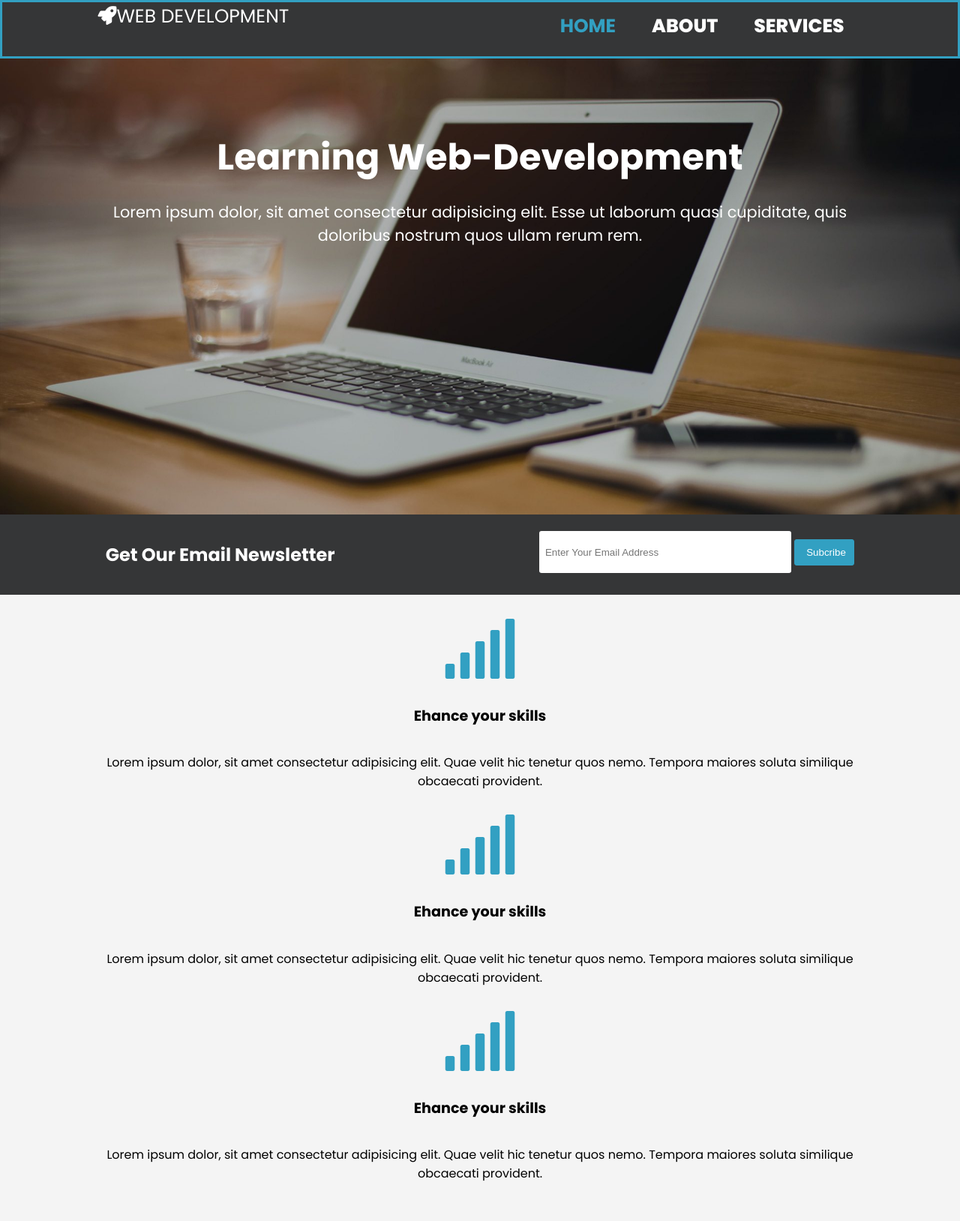
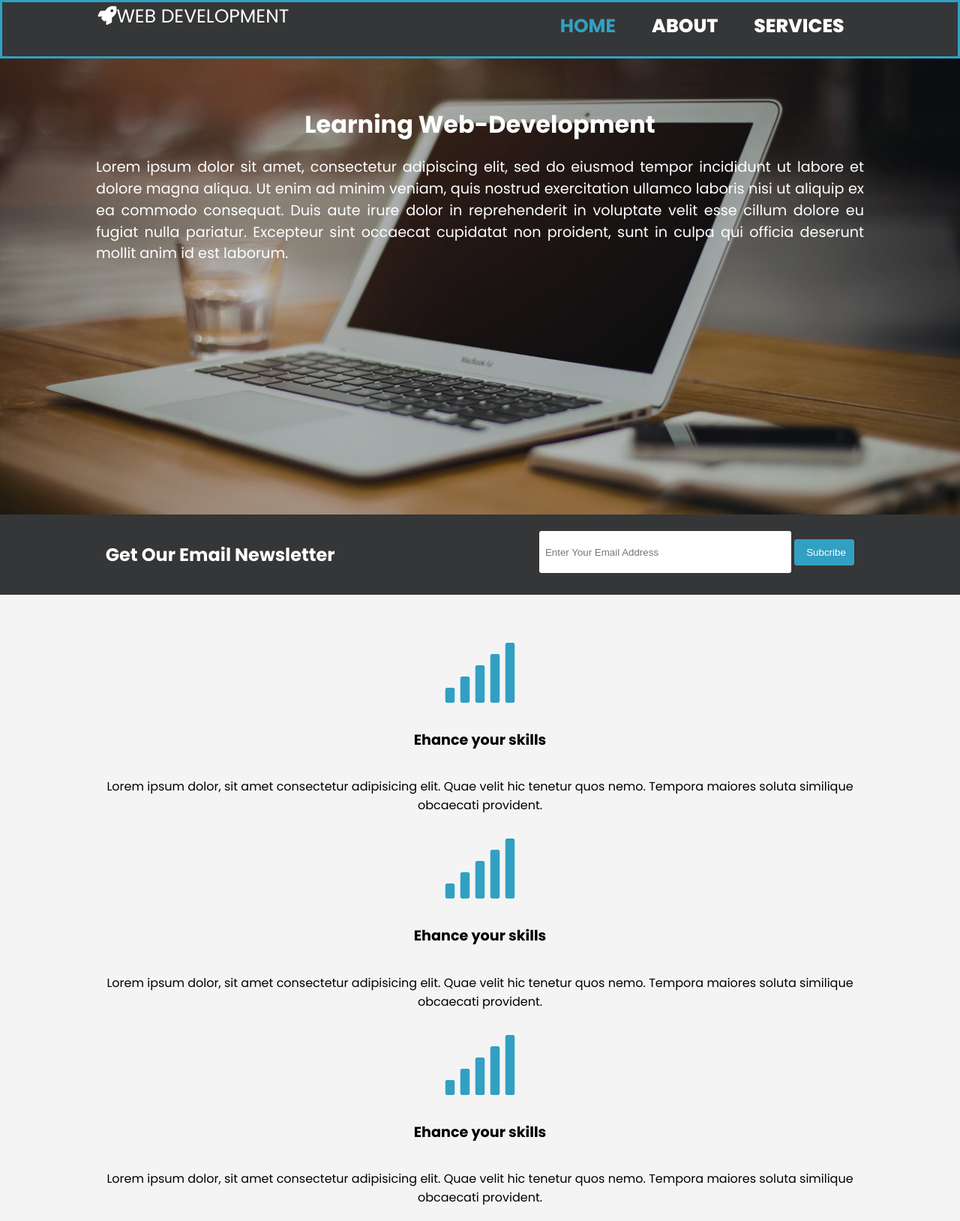
Before and after one commit to Sagar06/email-newsletter, a plain HTML site: page index.html in a window 1280 px wide. Shown: the top 1628 px of the page at 75% size. Drawn offline with Linux system fonts and the light colour scheme.

Commit message:
Added paragraph and Responsveness

```diff
--- a/index.html
+++ b/index.html
@@ -24,7 +24,7 @@
     <header>
         <div class="container">
             <h1>Learning Web-Development</h1>
-            <p>Lorem ipsum dolor, sit amet consectetur adipisicing elit. Esse ut laborum quasi cupiditate, quis doloribus nostrum quos ullam rerum rem.</p>
+            <p>Lorem ipsum dolor sit amet, consectetur adipiscing elit, sed do eiusmod tempor incididunt ut labore et dolore magna aliqua. Ut enim ad minim veniam, quis nostrud exercitation ullamco laboris nisi ut aliquip ex ea commodo consequat. Duis aute irure dolor in reprehenderit in voluptate velit esse cillum dolore eu fugiat nulla pariatur. Excepteur sint occaecat cupidatat non proident, sunt in culpa qui officia deserunt mollit anim id est laborum.</p>
         </div>
     </header>
     <section class = "newsletter">
--- a/styles/style.css
+++ b/styles/style.css
@@ -144,8 +144,8 @@ nav ul li a:hover{
 
 /* Card style begin */
 .cards {
-    padding: 1rem 0;
-    margin: 1rem 0;
+    padding: 2rem 0;
+    margin: 2rem 0;
 }
 .cards .container {
     display: flex;
@@ -154,7 +154,7 @@ nav ul li a:hover{
 
 }
 .card .container .card{
-    width: 50%;
+    width: 28%;
     margin: 0 1rem;
     padding: 0 0.5rem;
 }
@@ -179,6 +179,19 @@ footer{
     background-color: #32a0c2;
     text-align: center;
     font-size: 1.rem;
+}
 
-
+@media(max-width: 940px){
+nav .branding, nav ul, nav ul li{
+    float:none;
+    text-align: center;
+    width: 100%
 }
+}
+ header h1{
+     margin-top: 4rem;
+     font-size: 2rem;
+ }
+ header p {
+     font-size: 1.2rem;
+     text-align: justify;
```
